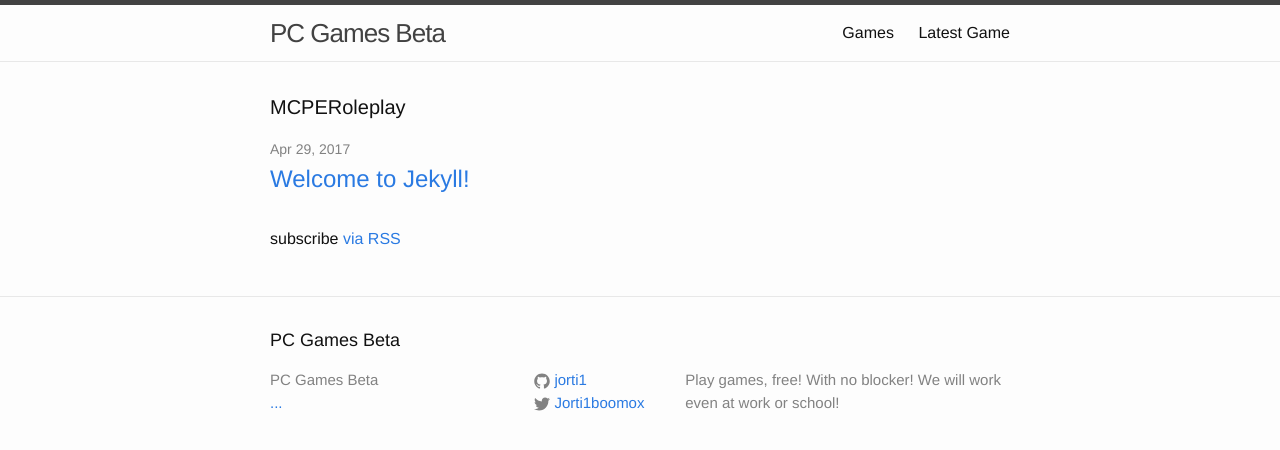
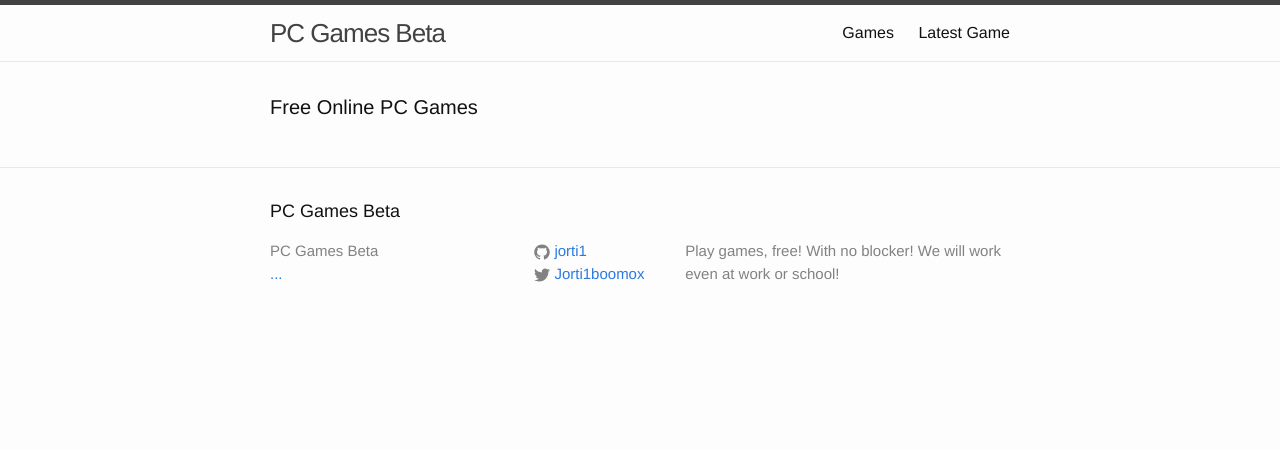
Before and after one commit to jortiz6759/WEBgames, a Jekyll site: the page built from index.html, in a window 1280 px wide. Shown: the top 450 px of the page. Built offline with Jekyll 4.4.1, drawn with Linux system fonts in a browser that asks for light colours.

Commit message:
Update index.html

```diff
--- a/index.html
+++ b/index.html
@@ -4,20 +4,5 @@ layout: default
 
 <div class="home">
 
-  <h1 class="page-heading">MCPERoleplay</h1>
-
-  <ul class="post-list">
-    {% for post in site.posts %}
-      <li>
-        <span class="post-meta">{{ post.date | date: "%b %-d, %Y" }}</span>
-
-        <h2>
-          <a class="post-link" href="{{ post.url | prepend: site.baseurl }}">{{ post.title }}</a>
-        </h2>
-      </li>
-    {% endfor %}
-  </ul>
-
-  <p class="rss-subscribe">subscribe <a href="{{ "/feed.xml" | prepend: site.baseurl }}">via RSS</a></p>
-
+  <h1 class="page-heading">Free Online PC Games</h1>
 </div>
```
